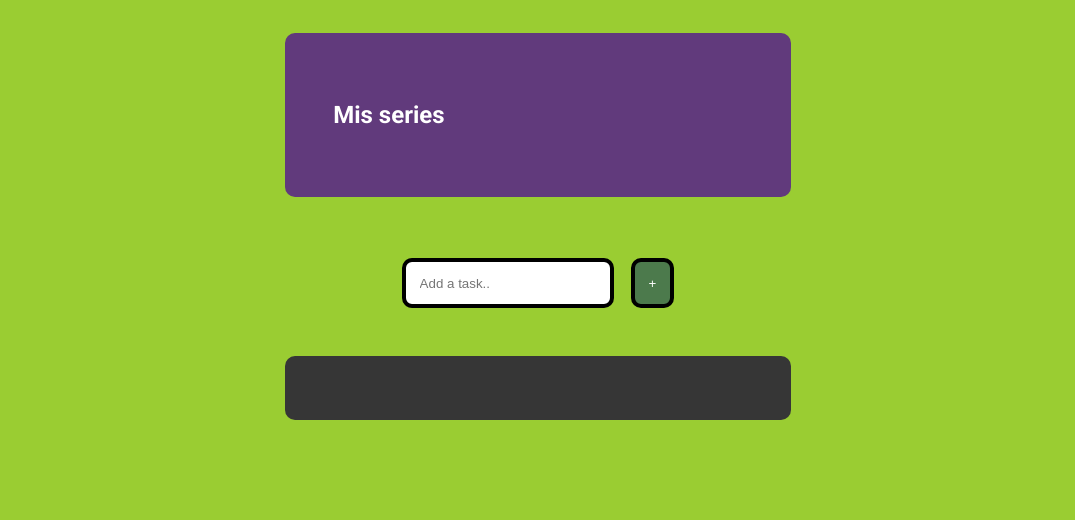
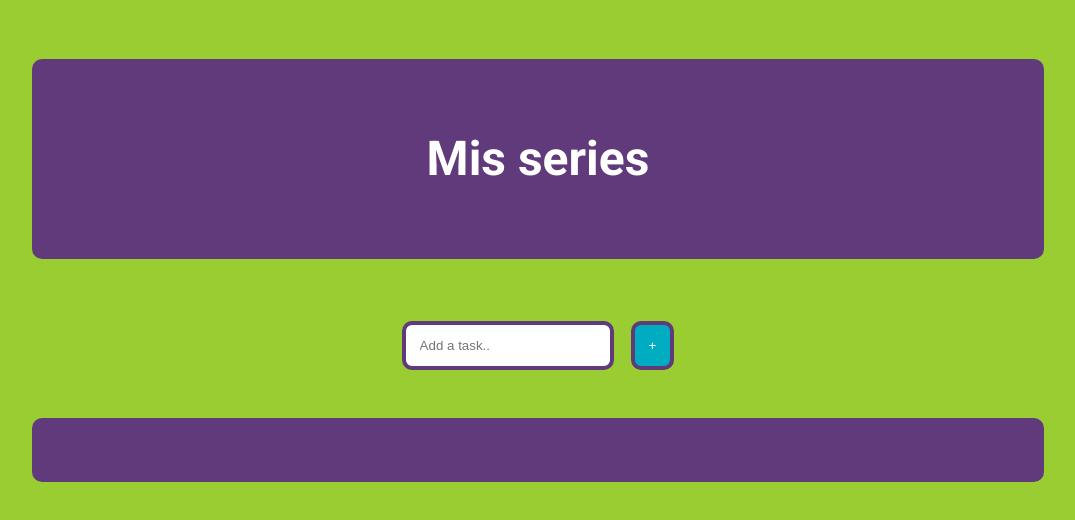
Before and after one commit to albamartinmz/proyecto_CRUD, a website: page index.html in a window 1280 px wide. Shown: the whole page, without its empty margins (102-1177 px from the left). Drawn offline with Linux system fonts and the light colour scheme.

Commit message:
changes on CSS

```diff
--- a/index.html
+++ b/index.html
@@ -3,7 +3,7 @@
 <head>
     <meta charset="UTF-8">
     <meta name="viewport" content="width=device-width, initial-scale=1.0">
-    <link rel="stylesheet" href="./style.css">
+    <link rel="stylesheet" href="./src/style.css">
     <link rel="preconnect" href="https://fonts.googleapis.com">
     <link rel="preconnect" href="https://fonts.gstatic.com" crossorigin>
     <link href="https://fonts.googleapis.com/css2?family=Merriweather:ital,wght@0,300;0,400;0,700;0,900;1,300;1,400;1,700;1,900&family=Montserrat:ital,wght@0,100..900;1,100..900&family=Roboto:ital,wght@0,100;0,300;0,400;0,500;0,700;0,900;1,100;1,300;1,400;1,500;1,700;1,900&display=swap" rel="stylesheet">
@@ -27,6 +27,6 @@
             </div>
         </div>
     </section>
-    <script src="myscript.js"></script>
+    <script src="./src/services.js"></script>
 </body>
 </html>
--- a/src/style.css
+++ b/src/style.css
@@ -8,19 +8,21 @@ body {
   .main {
     display: flex;
     flex-direction: column;
-    width: 40%;
+    width: 80%;
     align-content: center;
-    margin-left: 30%;
-    margin-right: 30%;
+    margin-left: 10%;
+    margin-right: 10%;
   }
 
 
   .header {
     background-color: #613A7C;
     color: white;
-    padding: 3em;
+    padding: 1em;
     border-radius: 10px;
     margin-top: 5%;
+    text-align: center;
+    font-size: 2rem;
   }
 
   .inputTask {
@@ -31,21 +33,19 @@ body {
   li {
   display: flex;
   flex-direction: row;
-
-
   margin-top: 1em;
-  background-color: grey;
+  background-color: #9575CD;
   padding: 1em;
   color: white;
   border-radius: 10px;
   font-weight: bold;
-  font-size: 24px;
+  font-size: 1.5rem;
   }
 
   .listDiv{
     display: flex;
     flex-direction: column;
-    background-color: rgb(54, 54, 54);
+    background-color: #613A7C;
     padding: 1em;
     border-radius: 10px;
   }
@@ -53,27 +53,26 @@ body {
   button {
     margin-left: 1em;
     margin-top: 1em;
-
   }
 
   input {
     padding: 1em;
     border-radius: 10px;
-    border: 4px solid black;
+    border: 4px solid #613A7C;
   }
 
   #addButton {
     padding: 1em;
-    background-color: rgb(76, 122, 76);
+    background-color: #00ACC1;
     border-radius: 10px;
     color: white;
-    border: 4px solid black;
+    border: 4px solid #613A7C;
 
   }
 
   .modify-button {
     padding: 1em;
-    background-color: rgb(76, 122, 76);
+    background-color: #00ACC1;
     border-radius: 10px;
     color: white;
     border-color: white;
@@ -84,11 +83,10 @@ body {
 
   .delete-button {
     padding: 1em;
-    background-color: rgb(134, 70, 70);
+    background-color: #9C27B0;
     border-radius: 10px;
     color: white;
     border-color: white;
     font-weight: bold;
     border: 4px solid white;
-
   }
```
